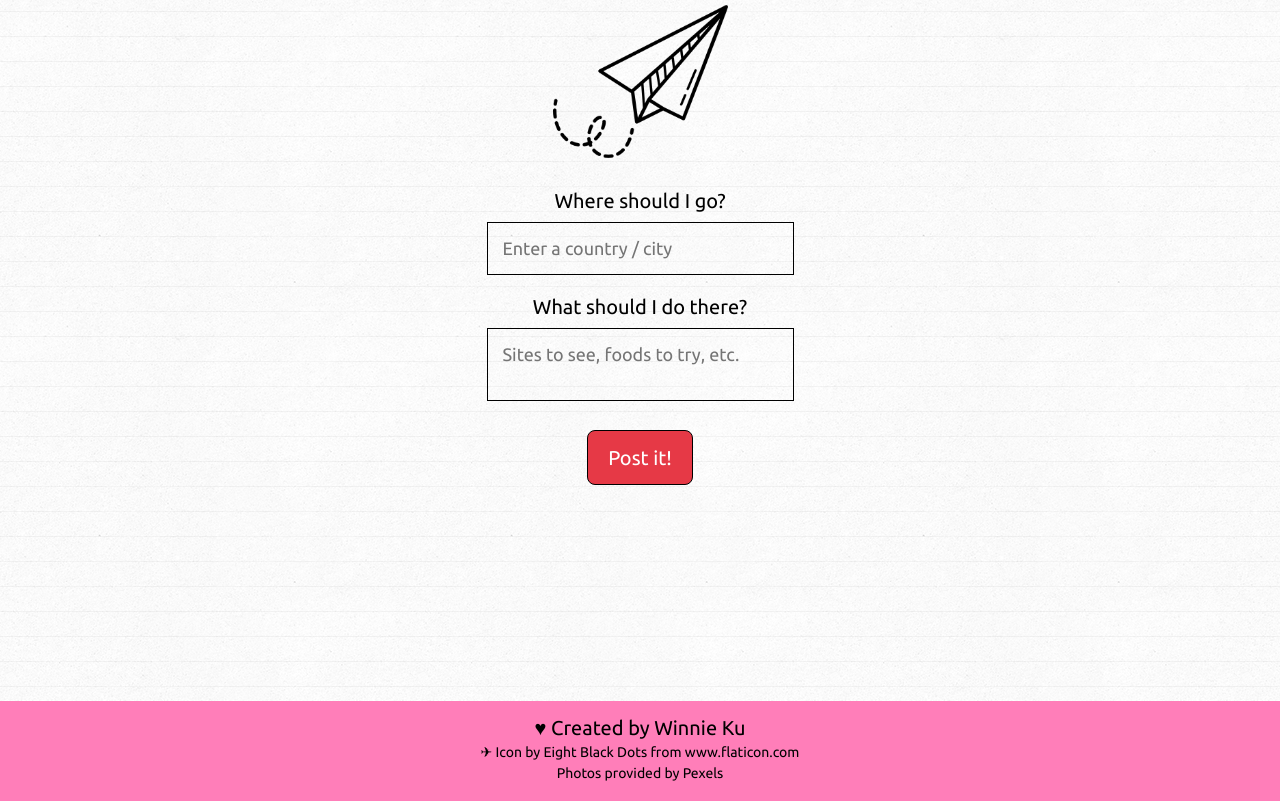
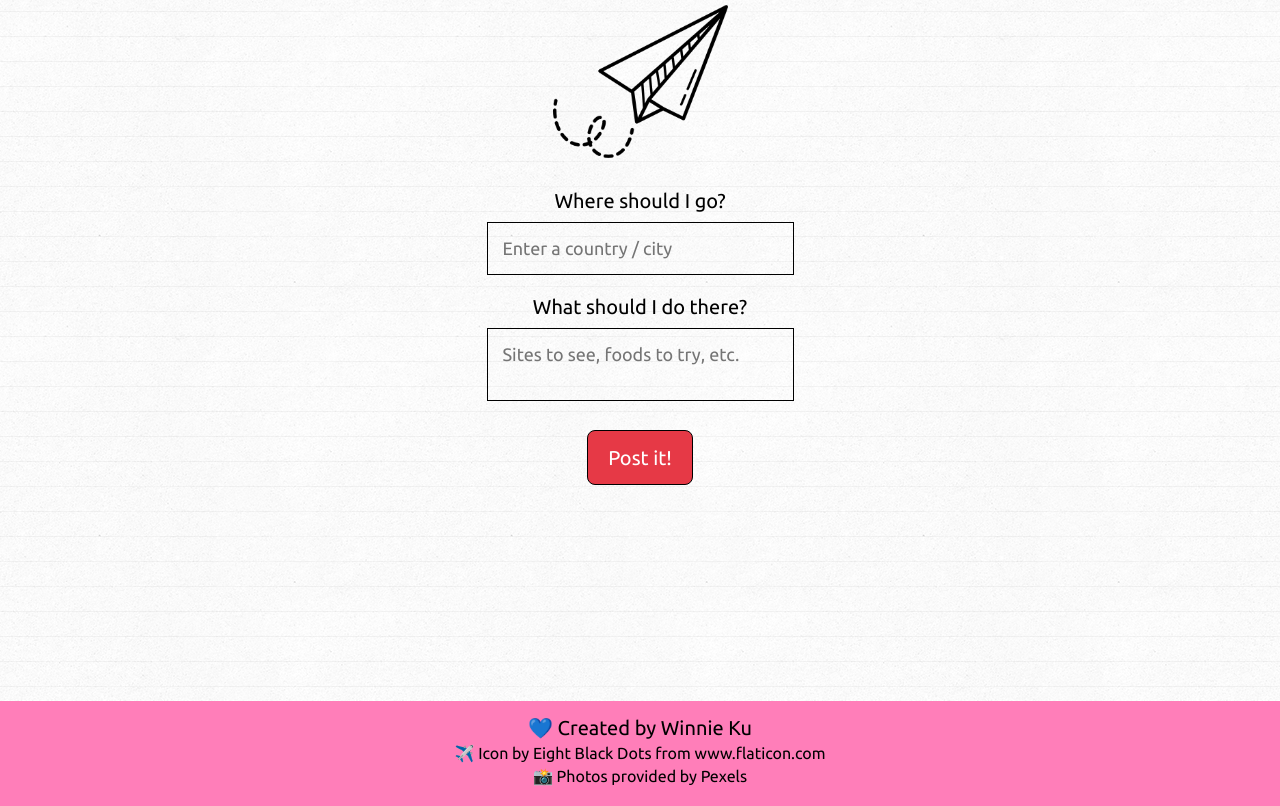
Before and after one commit to dubzku/tellMeWhereToGo, a React (Create React App) app: page / in a window 1280 px wide. Shown: the part 199-1005 px from the top of the page. Built offline with nearby package versions, Linux system fonts and the light colour scheme; no server answers; the database is empty.

Commit message:
:blue_heart::airplane::camera: added emojis to footer, installed sweet alerts

```diff
--- a/package.json
+++ b/package.json
@@ -15,7 +15,8 @@
     "gh-pages": "^3.1.0",
     "react": "^16.13.1",
     "react-dom": "^16.13.1",
-    "react-scripts": "3.4.1"
+    "react-scripts": "3.4.1",
+    "sweetalert": "^2.1.2"
   },
   "scripts": {
     "predeploy": "npm run build",
--- a/src/App.css
+++ b/src/App.css
@@ -136,7 +136,7 @@ li.postItNotes {
   width: calc(400px - 60px);
   height: 340px;
   margin: 30px;
-  padding: 18px;
+  padding: 20px;
   overflow-wrap: break-word;
   background-color: #ff7eb9;
   font-size: 1.45rem;
@@ -205,7 +205,7 @@ footer {
 }
 
 .attribution {
-  font-size: 0.7rem;
+  font-size: 0.8rem;
   margin: 5px 0;
 }
 
--- a/src/App.js
+++ b/src/App.js
@@ -4,6 +4,7 @@ import firebase from "./firebase";
 import TravelAdvice from "./TravelAdvice"
 import Footer from "./Footer";
 import paperPlane from "./assets/origami.png";
+import swal from 'sweetalert';
 import "./App.css";
 
 
@@ -27,7 +28,6 @@ class App extends Component {
         // pulling in data from Firebase and setting it to state
         dbRef.on("value", (snapshot) => {
             const data = snapshot.val();
-            console.log(data);
 
             const newSuggestions = [];
 
@@ -70,7 +70,7 @@ class App extends Component {
         const apiKey = `563492ad6f917000010000017a8698fdc0aa4677b4cda27aa4991d1a`;
 
         !document.getElementById("destination").value || !document.getElementById("advice").value
-        ? alert("Please fill in both fields!")
+        ? swal("Oops!", "Please fill in both fields!", "error")
         : axios({
             url: `https://api.pexels.com/v1/search`,
             method: `GET`,
@@ -85,7 +85,6 @@ class App extends Component {
             }
         })
         .then ((response) => {
-            console.log(response);
             this.setState({
                 destinationPhoto: response.data.photos[0].src.landscape,
                 photographerName: response.data.photos[0].photographer
@@ -109,7 +108,7 @@ class App extends Component {
 
         })
         .catch((error) => {
-            alert("Are you sure that's a real place?")
+            swal("Hmm...", "...are you sure that's a real place?", "warning");
         });
     }
 
--- a/src/Footer.js
+++ b/src/Footer.js
@@ -3,11 +3,11 @@ import React from 'react';
 const Footer = () => {
     return (
         <footer>
-            <p><span role="img" aria-label="heart emoji">♥</span> Created by <a href="https://github.com/dubzku" target="_blank" rel="noopener noreferrer">Winnie Ku</a></p>
+            <p><span role="img" aria-label="heart emoji">💙</span> Created by <a href="https://github.com/dubzku" target="_blank" rel="noopener noreferrer">Winnie Ku</a></p>
 
-            <p className="attribution"><span role="img" aria-label="airplane emoji">✈</span> Icon by <a href="https://www.flaticon.com/free-icon/paper-plane_312619?term=paper%20airplane&page=1&position=46" target="_blank" rel="noopener noreferrer" title="Eight Black Dots">Eight Black Dots</a> from <a href="https://www.flaticon.com/" target="_blank" rel="noopener noreferrer" title="Flaticon">www.flaticon.com</a></p>
+            <p className="attribution"><span role="img" aria-label="airplane emoji">✈️</span> Icon by <a href="https://www.flaticon.com/free-icon/paper-plane_312619?term=paper%20airplane&page=1&position=46" target="_blank" rel="noopener noreferrer" title="Eight Black Dots">Eight Black Dots</a> from <a href="https://www.flaticon.com/" target="_blank" rel="noopener noreferrer" title="Flaticon">www.flaticon.com</a></p>
 
-            <p className="attribution">Photos provided by <a href="https://www.pexels.com/"target="_blank" rel="noopener noreferrer">Pexels</a></p>
+            <p className="attribution"><span role="img" aria-label="flashing camera emoji">📸</span> Photos provided by <a href="https://www.pexels.com/"target="_blank" rel="noopener noreferrer">Pexels</a></p>
         </footer>
     )
 }
--- a/src/TravelAdvice.js
+++ b/src/TravelAdvice.js
@@ -15,7 +15,7 @@ const TravelAdvice = (props) => {
                                     <h2>{suggestion.destination}</h2>
                                     <p>{suggestion.advice}</p>
                                     <div className="imageContainer">
-                                        <img src={suggestion.photo} alt={`Photo of ${suggestion.destination}, taken by ${suggestion.photographerName}`}/>
+                                        <img src={suggestion.photo} alt={`Photograph of ${suggestion.destination}, taken by ${suggestion.photographerName}`}/>
                                     </div>
                                     <button onClick={ () => props.deleteAdvice (suggestion.key) } className="deletePostIt"><FontAwesomeIcon icon={faTimes} /></button>
 
```
Also changed, not shown: 1 other file (tests, documents, lock files or other folders).
